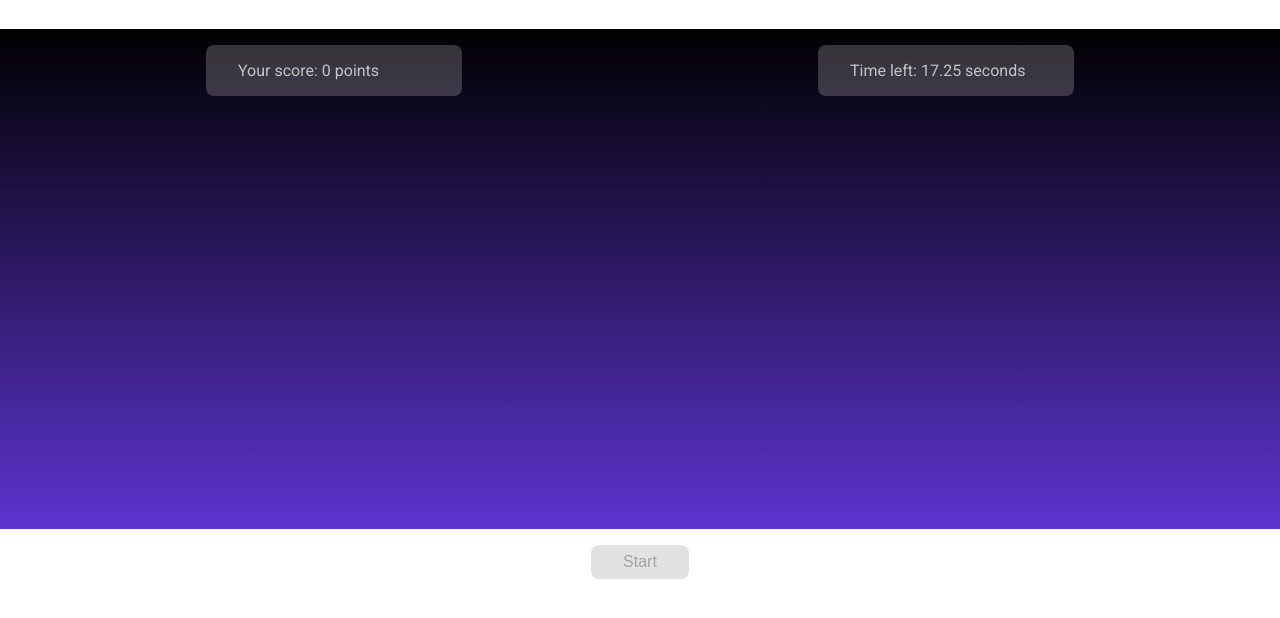
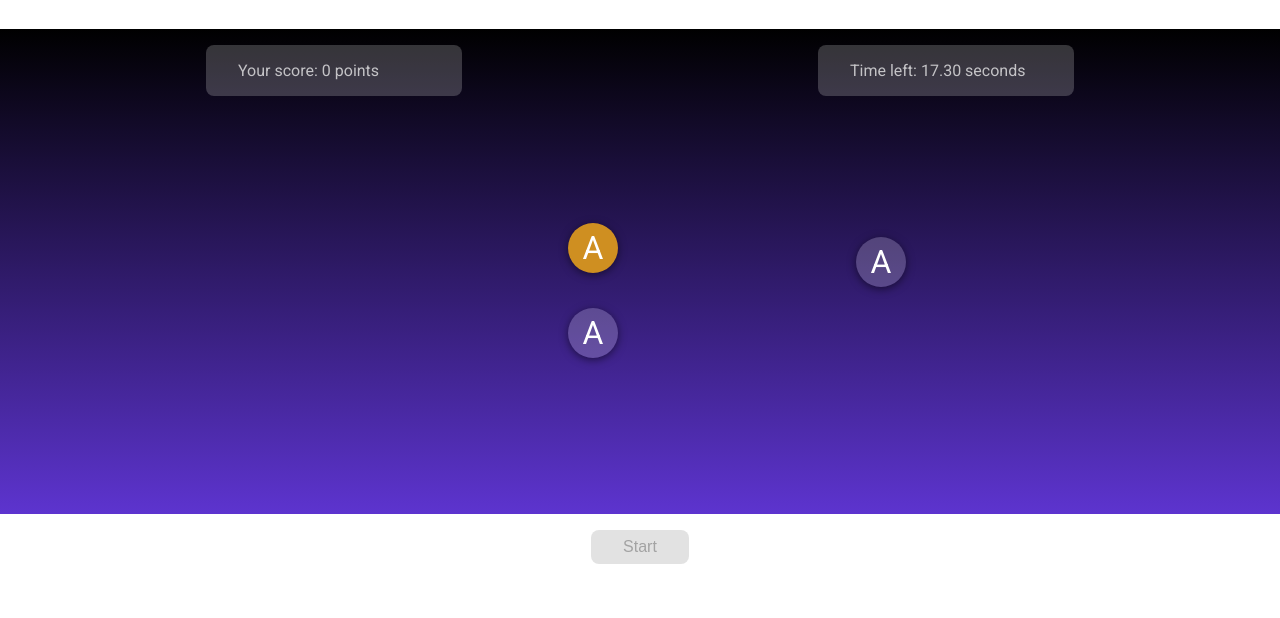
Before and after one commit to Alexander-Morlock/falling-letters-game, a website built with webpack: page src/index.html in a window 1280 px wide. Both pictures are taken after a click on the button "Start". Shown: the part 92-710 px from the top of the page. Built offline with nearby package versions, Linux system fonts and the light colour scheme; files whose address does not match are found by name.

Commit message:
working, no random letter symbols

```diff
--- a/package.json
+++ b/package.json
@@ -5,7 +5,7 @@
   "main": "index.js",
   "scripts": {
     "build": "webpack --mode=production",
-    "watch": "npx webpack serve --open --mode=development"
+    "dev": "npx webpack serve --open --mode=development"
   },
   "author": "Aleksandr Kravtcov",
   "license": "ISC",
--- a/src/css/game.scss
+++ b/src/css/game.scss
@@ -4,7 +4,7 @@
 
 .game {
   margin: 0 auto;
-  min-height: 500px;
+  min-height: 485px;
   width: 100%;
   max-width: 900px;
   position: relative;
@@ -17,7 +17,22 @@
   right: 1rem;
 }
 
+.letter {
+  position: absolute;
+  color: #fff;
+  background: rgba(255, 255, 255, 0.2);
+  box-shadow: 0px 2px 9px 0px rgba(0, 0, 0, 0.5);
+  font-size: 2rem;
+  display: flex;
+  width: 50px;
+  height: 50px;
+  border-radius: 50%;
+
+  p {
+    margin: auto;
+  }
+}
+
 .golden {
   background: #CF8F21;
-  background: linear-gradient(to left, #cf8f21 0%, #cfab34 25%, #fff9cf 45%, #cf8f21 55%, #cfab34 76%, #fff9cf 100%);
 }
--- a/src/css/total.scss
+++ b/src/css/total.scss
@@ -1,6 +1,6 @@
 .total {
   background: linear-gradient(to bottom, #000000 0%, #6dcf34 100%);
-  min-height: 500px;
+  min-height: 485px;
   display: flex;
 }
 
--- a/src/index.ts
+++ b/src/index.ts
@@ -1,16 +1,20 @@
 import './css/styles.scss'
 import { SESSION_TIME_SECONDS } from './ts/constants'
-import { buttonStart } from './ts/domElements'
+import { buttonStart, infoScore } from './ts/domElements'
 import { initGame } from './ts/initGame'
+import { Letter } from './ts/classes/letter'
 import { startGame } from './ts/startGame'
 import { stopGame } from './ts/stopGame'
-import { Timer } from './ts/timer'
+import { Timer } from './ts/classes/timer'
+import { Total } from './ts/classes/total'
+import { setTextContent } from './ts/utils'
 
 initGame()
+const total = new Total(({ result }) => setTextContent(infoScore, result))
 
 const timer = new Timer({
   callbackQueue: {
-    queue: [startGame, stopGame],
+    queue: [() => startGame(total), () => stopGame(total.result)],
     delaySeconds: SESSION_TIME_SECONDS,
   },
 })
--- /dev/null
+++ b/src/ts/classes/letter.ts
@@ -0,0 +1,74 @@
+import {
+  ALPHABET_LENGTH,
+  A_ASC_CODE,
+  GOLDEN_LETTER_MULTIPLIER,
+  LETTER_HEIGHT_PX,
+  LETTER_INIT_TOP_PX,
+  LETTER_SHIFT_TIME_SECONDS,
+  MAX_LETTER_FALLING_TIME_SECONDS,
+  PROBABILITY_OF_GOLDEN_LETTER,
+} from '../constants'
+import { game } from '../domElements'
+
+export class Letter {
+  private _isGolden: boolean
+  private _symbol: string
+  private _fallingTimeSeconds: number
+  private _element: HTMLDivElement
+  private _topPx: number
+  private _leftPercent: number
+  private _shiftStepPx: number
+
+  constructor(symbol: string) {
+    this.shiftDown = this.shiftDown.bind(this)
+    this._symbol = symbol
+    this._isGolden = Math.random() <= PROBABILITY_OF_GOLDEN_LETTER
+    this._fallingTimeSeconds =
+      MAX_LETTER_FALLING_TIME_SECONDS /
+      (this._isGolden ? GOLDEN_LETTER_MULTIPLIER : 1)
+    this._topPx = LETTER_INIT_TOP_PX
+    this._leftPercent = Math.floor(Math.random() * 5) * 16 + 10
+    this._element = this._generateHTML()
+    this._shiftStepPx =
+      ((game.offsetHeight - LETTER_INIT_TOP_PX - LETTER_HEIGHT_PX) /
+        (MAX_LETTER_FALLING_TIME_SECONDS / LETTER_SHIFT_TIME_SECONDS)) *
+      (this._isGolden ? GOLDEN_LETTER_MULTIPLIER : 1)
+    game.append(this._element)
+  }
+
+  private _generateHTML() {
+    const div = document.createElement('div')
+    div.classList.add('letter')
+    this._isGolden && div.classList.add('golden')
+    div.innerHTML = `<div class="letter${this._isGolden ? ' golden' : ''}"><p>${
+      this._symbol
+    }</p></div>`
+    const el = div.firstChild as HTMLDivElement
+    el.style.setProperty('top', `${this._topPx}px`)
+    el.style.setProperty('left', `${this._leftPercent}%`)
+    return el
+  }
+
+  get isGolden() {
+    return this._isGolden
+  }
+
+  get fallingTime() {
+    return this._fallingTimeSeconds
+  }
+
+  removeFromDOM() {
+    this._element.remove()
+  }
+
+  shiftDown() {
+    this._topPx += this._shiftStepPx
+
+    if (this._topPx > game.offsetHeight - LETTER_INIT_TOP_PX) {
+      this.removeFromDOM()
+      return
+    }
+
+    this._element.style.setProperty('top', `${this._topPx}px`)
+  }
+}
--- a/src/ts/timer.ts
+++ b/src/ts/classes/timer.ts
@@ -1,7 +1,7 @@
-import { TIMER_DECIMAL_FRACTION_LENGTH } from './constants'
+import { TIMER_DECIMAL_FRACTION_LENGTH } from '../constants'
 
 type CallbackQueue = {
-  queue: ((t?: Timer) => void)[]
+  queue: ((t: Timer) => void)[]
   delaySeconds: number
 }
 
@@ -11,10 +11,15 @@ type Ticker = {
   callback: (t: Timer) => void
 }
 
-type Props = {
-  callbackQueue?: CallbackQueue
-  ticker?: Ticker
-}
+type Props =
+  | {
+      callbackQueue: CallbackQueue
+      ticker?: Ticker
+    }
+  | {
+      callbackQueue?: CallbackQueue
+      ticker: Ticker
+    }
 
 export class Timer {
   private _ticker?: Ticker
@@ -65,12 +70,13 @@ export class Timer {
   }
 
   public runTicker() {
-    if (!this._ticker?.timeSeconds) return
+    if (!this._ticker) return
 
     this._tickerInterval = window.setInterval(() => {
       this._ticker?.callback(this)
       this._reduceTickerTime()
     }, this._ticker.reduceStepSeconds * 1000)
+
     this._tickerTimeout = window.setTimeout(
       this.stop,
       this._ticker.timeSeconds * 1000
--- /dev/null
+++ b/src/ts/classes/total.ts
@@ -0,0 +1,35 @@
+import { GOLDEN_LETTER_MULTIPLIER } from '../constants'
+
+export class Total {
+  private _simpleMatches: number
+  private _goldenMatches: number
+  private _onChangeCallback?: (t: Total) => void
+
+  constructor(onChangeCallback?: (t: Total) => void) {
+    this._goldenMatches = 0
+    this._simpleMatches = 0
+    this._onChangeCallback = onChangeCallback
+
+    this.increaseSimpleMatches = this.increaseSimpleMatches.bind(this)
+    this.increaseGoldenMatches = this.increaseGoldenMatches.bind(this)
+  }
+
+  increaseSimpleMatches() {
+    this._simpleMatches++
+    this._onChangeCallback && this._onChangeCallback(this)
+  }
+
+  increaseGoldenMatches() {
+    this._goldenMatches++
+    this._onChangeCallback && this._onChangeCallback(this)
+  }
+
+  reset() {
+    this._goldenMatches = 0
+    this._simpleMatches = 0
+  }
+
+  get result() {
+    return this._simpleMatches + GOLDEN_LETTER_MULTIPLIER * this._goldenMatches
+  }
+}
--- a/src/ts/constants.ts
+++ b/src/ts/constants.ts
@@ -2,5 +2,17 @@ export const HIDDEN_CLASS_NAME = 'hidden'
 
 export const SESSION_TIME_SECONDS = 20
 
-export const TIMER_REDUCING_INTERVAL_SECONDS = 0.05
+export const TIMER_REDUCING_INTERVAL_SECONDS = 0.1
 export const TIMER_DECIMAL_FRACTION_LENGTH = 2
+
+export const A_ASC_CODE = 65
+export const ALPHABET_LENGTH = 26
+
+export const PROBABILITY_OF_GOLDEN_LETTER = 0.3
+
+export const MAX_LETTER_FALLING_TIME_SECONDS = 5
+export const LETTER_SHIFT_TIME_SECONDS = 0.05
+export const LETTER_INIT_TOP_PX = 80
+export const LETTER_HEIGHT_PX = 50
+
+export const GOLDEN_LETTER_MULTIPLIER = 2
--- /dev/null
+++ b/src/ts/createLetter.ts
@@ -0,0 +1,45 @@
+import {
+  LETTER_SHIFT_TIME_SECONDS,
+  MAX_LETTER_FALLING_TIME_SECONDS,
+} from './constants'
+import { Letter } from './classes/letter'
+import { Timer } from './classes/timer'
+import { Total } from './classes/total'
+
+export function createLetter(symbol: string, total: Total) {
+  let letter: Letter | null = new Letter(symbol)
+
+  const letterTimer = new Timer({
+    ticker: {
+      timeSeconds: letter.fallingTime,
+      reduceStepSeconds: LETTER_SHIFT_TIME_SECONDS,
+      callback: letter.shiftDown,
+    },
+    callbackQueue: {
+      delaySeconds: MAX_LETTER_FALLING_TIME_SECONDS,
+      queue: [(timer) => timer.runTicker(), eraseLetter],
+    },
+  })
+
+  function eraseLetter() {
+    letter?.removeFromDOM()
+    document.removeEventListener('keydown', onKeyDown)
+    letter = null
+  }
+
+  function onKeyDown(evt: KeyboardEvent) {
+    const isMatch = evt.key.toLowerCase() === symbol.toLowerCase()
+
+    if (isMatch) {
+      letter?.isGolden && total.increaseGoldenMatches()
+      !letter?.isGolden && total.increaseSimpleMatches()
+
+      letterTimer.stop()
+      eraseLetter()
+    }
+  }
+
+  document.addEventListener('keydown', onKeyDown)
+
+  letterTimer.runCallbackQueue()
+}
--- a/src/ts/domElements.ts
+++ b/src/ts/domElements.ts
@@ -1,4 +1,8 @@
-export const gameWrapper = document.querySelector('.game') as HTMLDivElement
+export const gameWrapper = document.querySelector(
+  '.game-wrapper'
+) as HTMLDivElement
+
+export const game = document.querySelector('.game') as HTMLDivElement
 
 export const totalWrapper = document.querySelector('.total') as HTMLDivElement
 
--- a/src/ts/initGame.ts
+++ b/src/ts/initGame.ts
@@ -1,8 +1,8 @@
 import { SESSION_TIME_SECONDS } from './constants'
 import { gameWrapper, infoTimer, totalWrapper } from './domElements'
-import { setTextValue, setVisibility } from './utils'
+import { setTextContent, setVisibility } from './utils'
 
 export function initGame() {
-  setTextValue(infoTimer, SESSION_TIME_SECONDS.toFixed(2))
+  setTextContent(infoTimer, SESSION_TIME_SECONDS.toFixed(2))
   setVisibility(gameWrapper, totalWrapper)
 }
--- a/src/ts/startGame.ts
+++ b/src/ts/startGame.ts
@@ -1,21 +1,36 @@
-import { SESSION_TIME_SECONDS } from './constants'
-import { buttonStart, infoTimer } from './domElements'
+import {
+  SESSION_TIME_SECONDS,
+  TIMER_REDUCING_INTERVAL_SECONDS,
+} from './constants'
+import { createLetter } from './createLetter'
+import { buttonStart, infoScore, infoTimer } from './domElements'
 import { initGame } from './initGame'
-import { Timer } from './timer'
-import { setTextValue } from './utils'
+import { Timer } from './classes/timer'
+import { Total } from './classes/total'
+import { setTextContent } from './utils'
 
-export function startGame() {
-  console.log('Game is started!')
+export function startGame(total: Total) {
   initGame()
   buttonStart.disabled = true
 
   const timer = new Timer({
     ticker: {
       timeSeconds: SESSION_TIME_SECONDS,
-      reduceStepSeconds: 0.05,
-      callback: (timer) => setTextValue(infoTimer, timer.formattedTickerTime),
+      reduceStepSeconds: TIMER_REDUCING_INTERVAL_SECONDS,
+      callback: (timer) => {
+        setTextContent(infoTimer, timer.formattedTickerTime)
+      },
+    },
+  })
+  const creatingLettersTimer = new Timer({
+    ticker: {
+      timeSeconds: SESSION_TIME_SECONDS,
+      reduceStepSeconds: 1,
+      callback: () => createLetter('A', total),
     },
   })
 
   timer.runTicker()
+  createLetter('A', total)
+  creatingLettersTimer.runTicker()
 }
--- a/src/ts/stopGame.ts
+++ b/src/ts/stopGame.ts
@@ -4,14 +4,11 @@ import {
   totalScore,
   totalWrapper,
 } from './domElements'
-import { Timer } from './timer'
-import { setTextValue, setVisibility } from './utils'
+import { Total } from './classes/total'
+import { setTextContent, setVisibility } from './utils'
 
-export function stopGame(t?: Timer) {
-  console.log('Game is stopped!')
-
-  setTextValue(totalScore, Math.floor(Math.random() * 100))
+export function stopGame(total: number) {
+  setTextContent(totalScore, total)
   setVisibility(totalWrapper, gameWrapper)
   buttonStart.disabled = false
-  t && t.stop()
 }
--- a/src/ts/utils.ts
+++ b/src/ts/utils.ts
@@ -8,7 +8,7 @@ export function setVisibility(
   hiddenElements.forEach((element) => element.classList.add(HIDDEN_CLASS_NAME))
 }
 
-export function setTextValue(
+export function setTextContent(
   element: HTMLParagraphElement | HTMLSpanElement,
   value: string | number
 ) {
```
Also changed, not shown: README.md.
